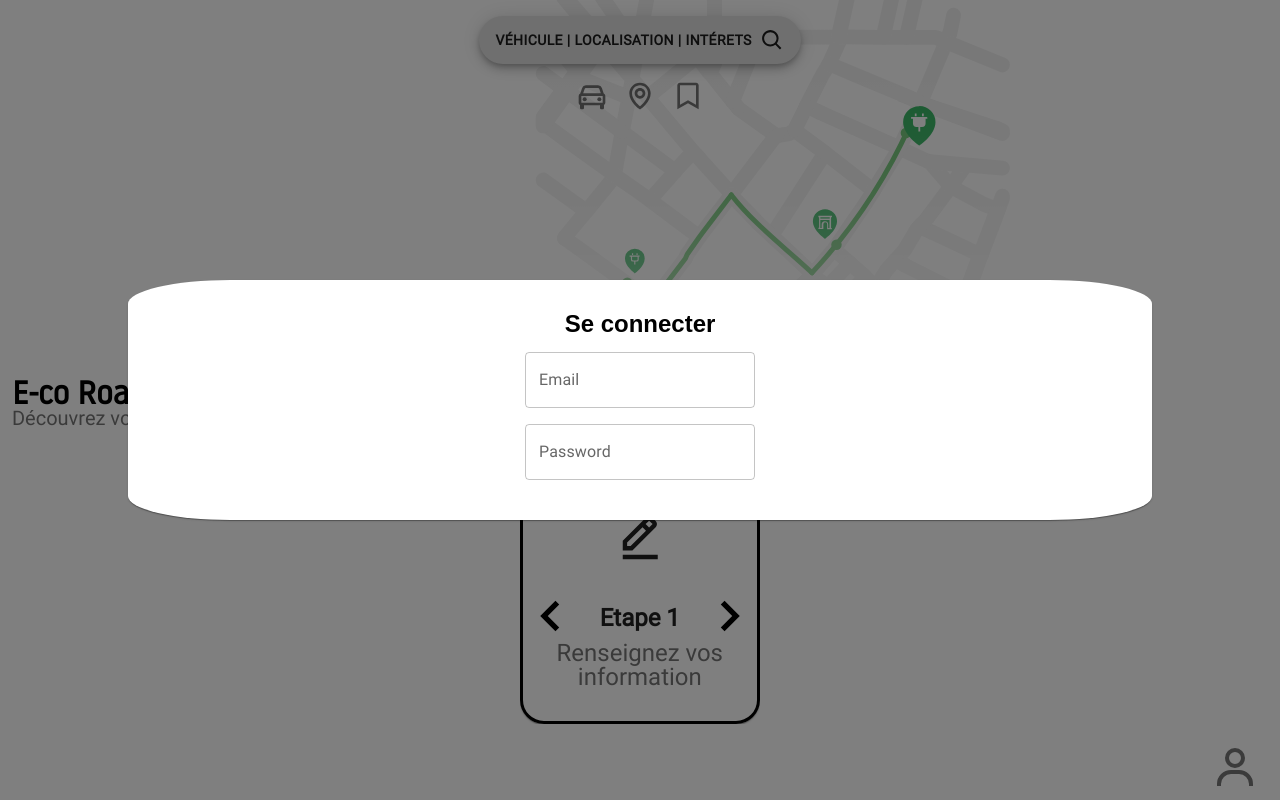
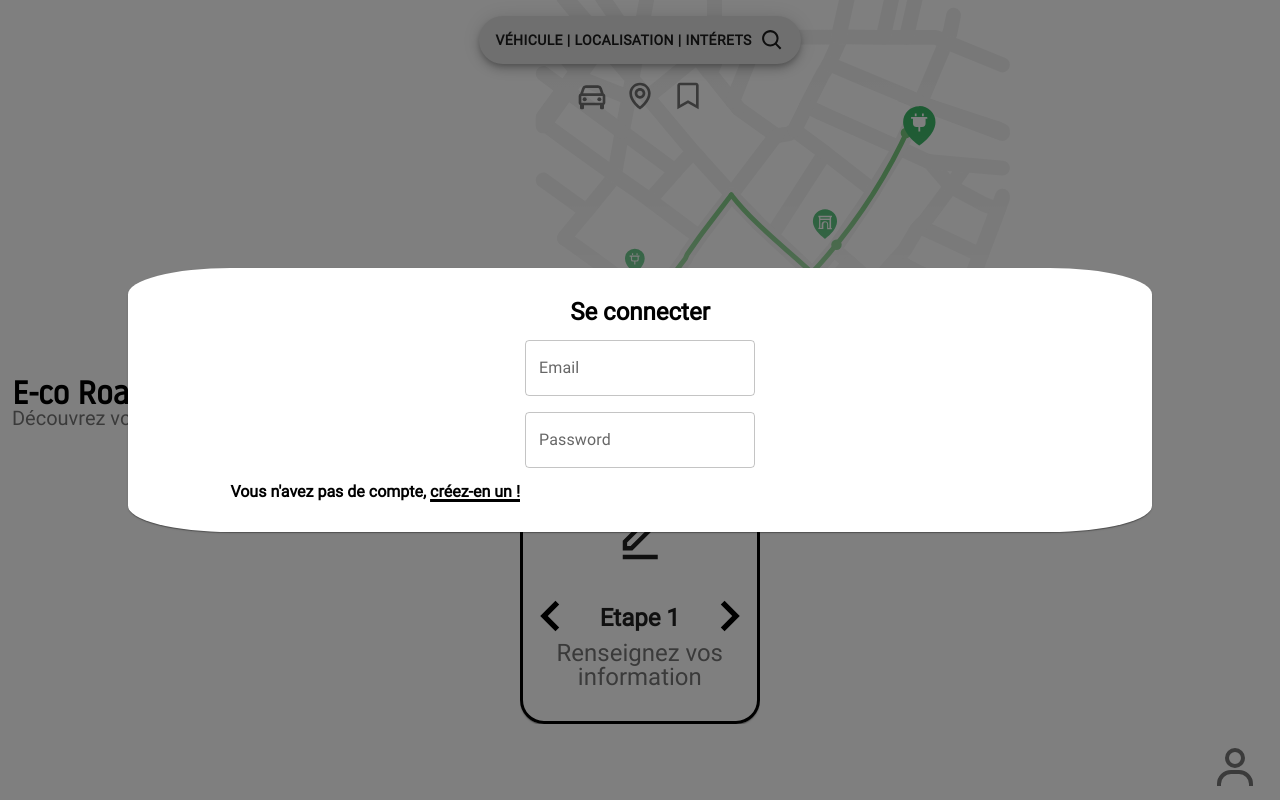
Before and after one commit to YoannBretonnet/ecotest, a React app: page / in a window 1280 px wide. Both pictures are taken after a click on the button 1235 px from the left and 768 px from the top of the page. Built offline with nearby package versions, Linux system fonts and the light colour scheme.

```diff
--- a/src/components/ModalAuthentification/ModalConnection/index.js
+++ b/src/components/ModalAuthentification/ModalConnection/index.js
@@ -19,7 +19,13 @@
       <h1 className="modal-title">Se connecter</h1>
       <TextField id="email-input" label="Email" variant="outlined" />
       <TextField id="password-input" label="Password" variant="outlined" />
-      {/* <p className="modal-proposition">Vous n'avez pas de compte, créez-en un !</p> */}
+      <p className="modal-proposition">Vous n'avez pas de compte, <span
+        className="modal-proposition-link"
+        //onClick={() => }
+      >
+        créez-en un !
+      </span>
+      </p>
     </ModalElement>
   );
 }
--- a/src/components/ModalAuthentification/ModalConnection/styles.scss
+++ b/src/components/ModalAuthentification/ModalConnection/styles.scss
@@ -1,5 +1,6 @@
 .modal-proposition, .modal-title {
   color: black;
+  font-family: 'Roboto';
 }
 
 .modal-title {
@@ -9,4 +10,12 @@
 
 .modal-proposition {
   font-size: 2vh;
+  width: 80%;
+  font-weight: 600;
 }
+
+.modal-proposition-link {
+  text-decoration: underline;
+  text-underline-offset: 0.2vh;
+  text-decoration-thickness: 0.4vh;
+}
--- a/src/components/ModalAuthentification/ModalElement/index.js
+++ b/src/components/ModalAuthentification/ModalElement/index.js
@@ -30,7 +30,7 @@
       >
         <Paper
           sx={{
-            width: '100%', height: '30vh', borderRadius: '10%', color: 'white', display: 'flex', flexDirection: 'column', alignItems: 'center', padding: '4vh 0 0', gap: '2vh',
+            width: '100%', height: 'fit-content', borderRadius: '10%', color: 'white', display: 'flex', flexDirection: 'column', alignItems: 'center', padding: '4vh 0', gap: '2vh',
           }}
         >
           {children}
```
